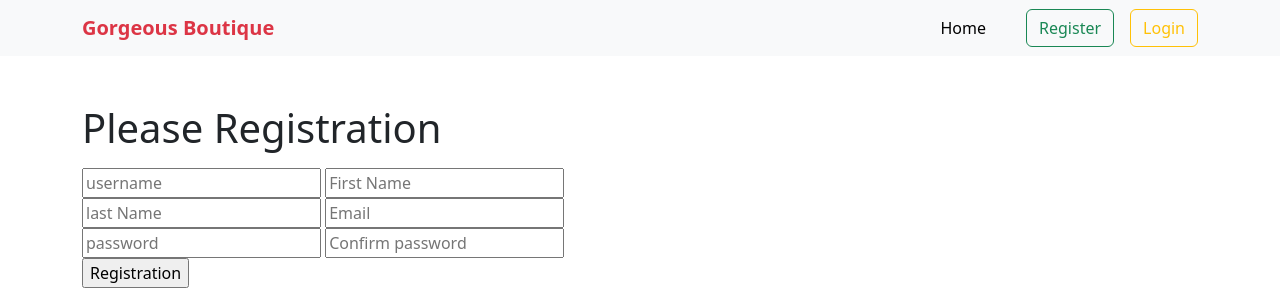
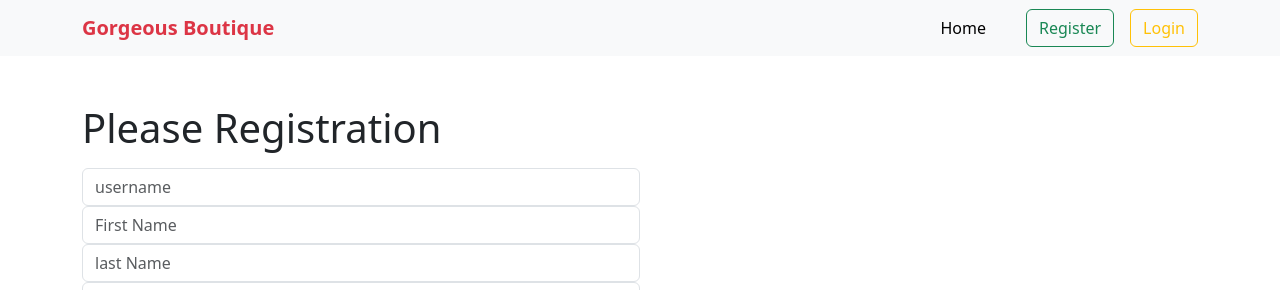
Before and after one commit to Enamul-Haque-Shojib/cloth_store, a Django app: page /author/reg/ in a window 1280 px wide. Shown: the top 290 px of the page. Run offline with Django 4.2, Linux system fonts and the light colour scheme; some libraries are stand-ins or nearby versions.

Commit message:
css class added

```diff
--- a/author/templates/login.html
+++ b/author/templates/login.html
@@ -13,19 +13,19 @@
           value=""
           id="login-username"
           type="text"
-          class="input"
+          class="input form-control"
           placeholder="username"
           required
         />
         <input
           id="login-password"
           type="password"
-          class="input"
+          class="input form-control"
           placeholder="password"
           required
           value=""
         />
-        <button onclick="handleLogin(event)" class="submit-btn">Login</button>
+        <button onclick="handleLogin(event)" class="submit-btn btn-warning">Login</button>
         <p><a href="{% url 'reg' %}">go to Registration page</a></p>
       </form>
     </div>
--- a/author/templates/registration.html
+++ b/author/templates/registration.html
@@ -13,21 +13,21 @@
           <input
             id="username"
             type="text"
-            class="input"
+            class="input form-control"
             placeholder="username"
             required
           />
           <input
             id="first_name"
             type="text"
-            class="input"
+            class="input form-control"
             placeholder="First Name"
             required
           />
           <input
             id="last_name"
             type="text"
-            class="input"
+            class="input form-control"
             placeholder="last Name"
             required
           />
@@ -35,25 +35,25 @@
           <input
             id="email"
             type="email"
-            class="input"
+            class="input form-control"
             placeholder="Email"
             required
           />
           <input
             id="password"
             type="password"
-            class="input"
+            class="input form-control"
             placeholder="password"
             required
           />
           <input
             id="confirm_password"
             type="password"
-            class="input"
+            class="input form-control"
             placeholder="Confirm password"
             required
           />
-          <input type="submit" class="submit-btn" value="Registration" />
+          <input type="submit" class="submit-btn btn-success" value="Registration" />
           <p><a href="{% url 'log' %}">go to login page</a></p>
         </form>
       </div>
```
